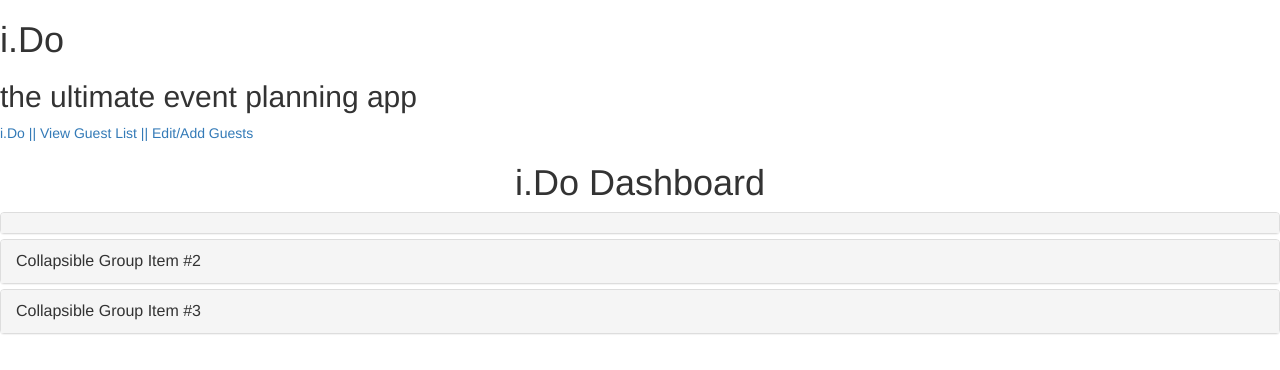
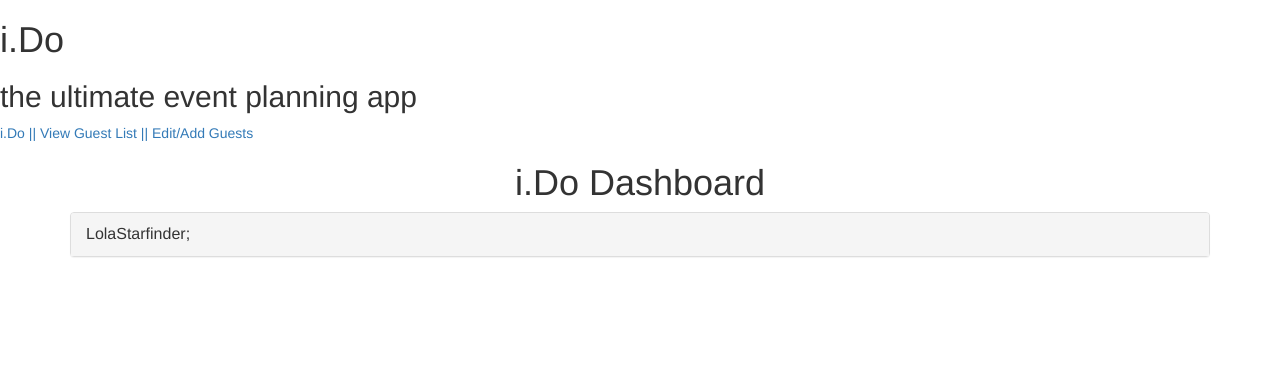
Before and after one commit to sallan306/I.Do, a React (Create React App) app in the folder client/: page /Dashboard in a window 1280 px wide. Shown: the top 370 px of the page. Built offline with nearby package versions, Linux system fonts and the light colour scheme.

Commit message:
made some changes to dashboard to hold data

```diff
--- /dev/null
+++ b/client/src/components/Container/index.js
@@ -0,0 +1,7 @@
+import React from "react";
+
+function Container(props) {
+  return <div className={`container${props.fluid ? "-fluid" : ""}`} {...props} />;
+}
+
+export default Container;
--- a/client/src/pages/Dashboard.js
+++ b/client/src/pages/Dashboard.js
@@ -1,12 +1,15 @@
 import React from "react";
-import { Panel, PanelGroup } from 'react-bootstrap';
-// import { PrintText}  from "../components/PrintText"
+import { Panel, PanelGroup} from 'react-bootstrap';
+import { PrintText, Test}  from "../components/PrintText";
+import Container from "../components/Container";
 
 
-function Dashboard (props) {
+
+function Dashboard () {
     return (
 
     <div>
+       <Container>
 
         <h1 style={{textAlign:"center"}}>i.Do Dashboard</h1>
         <PanelGroup accordion id="accordion-example">
@@ -14,68 +17,30 @@ function Dashboard (props) {
                 <Panel.Heading>
 
                     <Panel.Title toggle>
-                    {/* <PrintText
 
-                    /> */}
+                    <PrintText>
+                        {Test.firstName}{Test.lastName}
+                    </PrintText>
 
                     </Panel.Title>
 
                 </Panel.Heading>
 
                 <Panel.Body collapsible>
-                    Anim pariatur cliche reprehenderit, enim eiusmod high life accusamus terry
-                    richardson ad squid. 3 wolf moon officia aute, non cupidatat skateboard
-                    dolor brunch. Food truck quinoa nesciunt laborum eiusmod. Brunch 3 wolf
-                    moon tempor, sunt aliqua put a bird on it squid single-origin coffee nulla
-                    assumenda shoreditch et. Nihil anim keffiyeh helvetica, craft beer labore
-                    wes anderson cred nesciunt sapiente ea proident. Ad vegan excepteur
-                    butcher vice lomo. Leggings occaecat craft beer farm-to-table, raw denim
-                    aesthetic synth nesciunt you probably haven't heard of them accusamus
-                    labore sustainable VHS.
-                </Panel.Body>
 
-            </Panel>
-                <Panel eventKey="2">
-                    <Panel.Heading>
+                    <PrintText className="infoArea">
+                    <PrintText>{Test.phone}</PrintText>
+                    <PrintText>{Test.email}</PrintText>
 
-                        <Panel.Title toggle>Collapsible Group Item #2</Panel.Title>
 
-                    </Panel.Heading>
+                    </PrintText>
 
-                    <Panel.Body collapsible>
-                        Anim pariatur cliche reprehenderit, enim eiusmod high life accusamus terry
-                        richardson ad squid. 3 wolf moon officia aute, non cupidatat skateboard
-                        dolor brunch. Food truck quinoa nesciunt laborum eiusmod. Brunch 3 wolf
-                        moon tempor, sunt aliqua put a bird on it squid single-origin coffee nulla
-                        assumenda shoreditch et. Nihil anim keffiyeh helvetica, craft beer labore
-                        wes anderson cred nesciunt sapiente ea proident. Ad vegan excepteur
-                        butcher vice lomo. Leggings occaecat craft beer farm-to-table, raw denim
-                        aesthetic synth nesciunt you probably haven't heard of them accusamus
-                        labore sustainable VHS.
-                    </Panel.Body>
-            </Panel>
-            <Panel eventKey="3">
-                <Panel.Heading>
-
-                    <Panel.Title toggle>Collapsible Group Item #3</Panel.Title>
-
-                </Panel.Heading>
-
-                <Panel.Body collapsible>
-                    Anim pariatur cliche reprehenderit, enim eiusmod high life accusamus terry
-                    richardson ad squid. 3 wolf moon officia aute, non cupidatat skateboard
-                    dolor brunch. Food truck quinoa nesciunt laborum eiusmod. Brunch 3 wolf
-                    moon tempor, sunt aliqua put a bird on it squid single-origin coffee nulla
-                    assumenda shoreditch et. Nihil anim keffiyeh helvetica, craft beer labore
-                    wes anderson cred nesciunt sapiente ea proident. Ad vegan excepteur
-                    butcher vice lomo. Leggings occaecat craft beer farm-to-table, raw denim
-                    aesthetic synth nesciunt you probably haven't heard of them accusamus
-                    labore sustainable VHS.
                 </Panel.Body>
 
             </Panel>
 
         </PanelGroup>
+     </Container>
     </div>
     );
 };
```
Also changed, not shown: client/src/components/Nav/index.js (+14 -4 lines).
